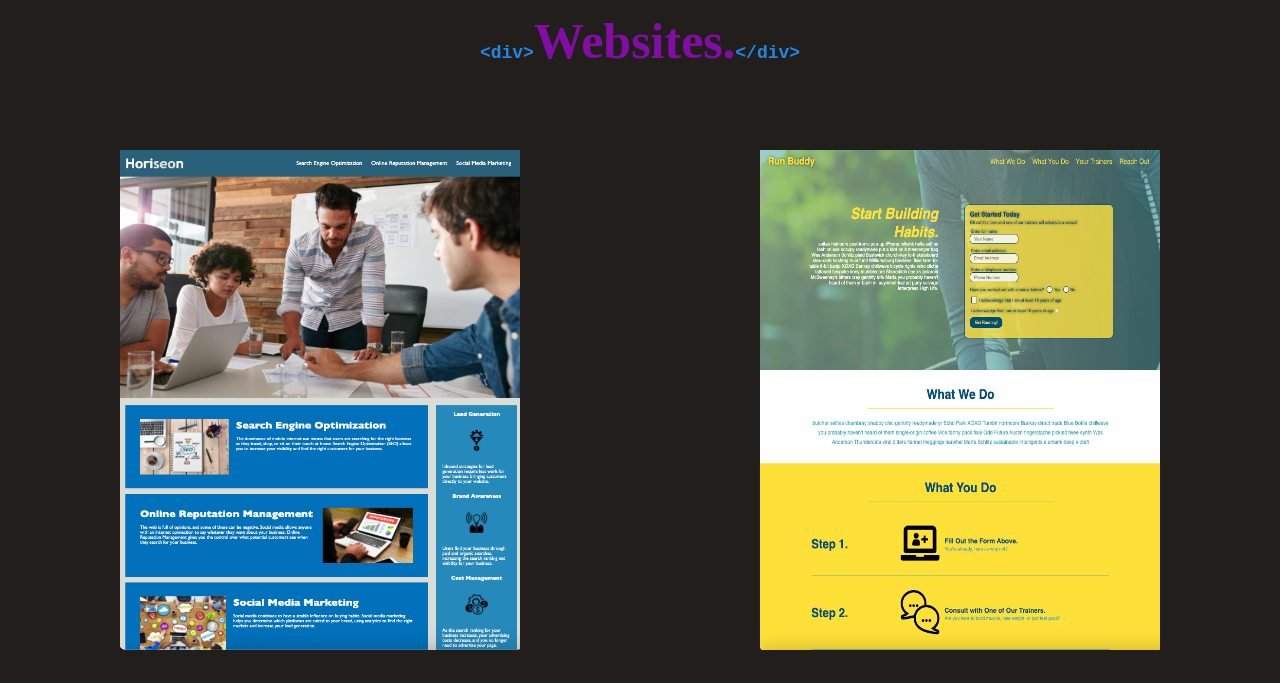
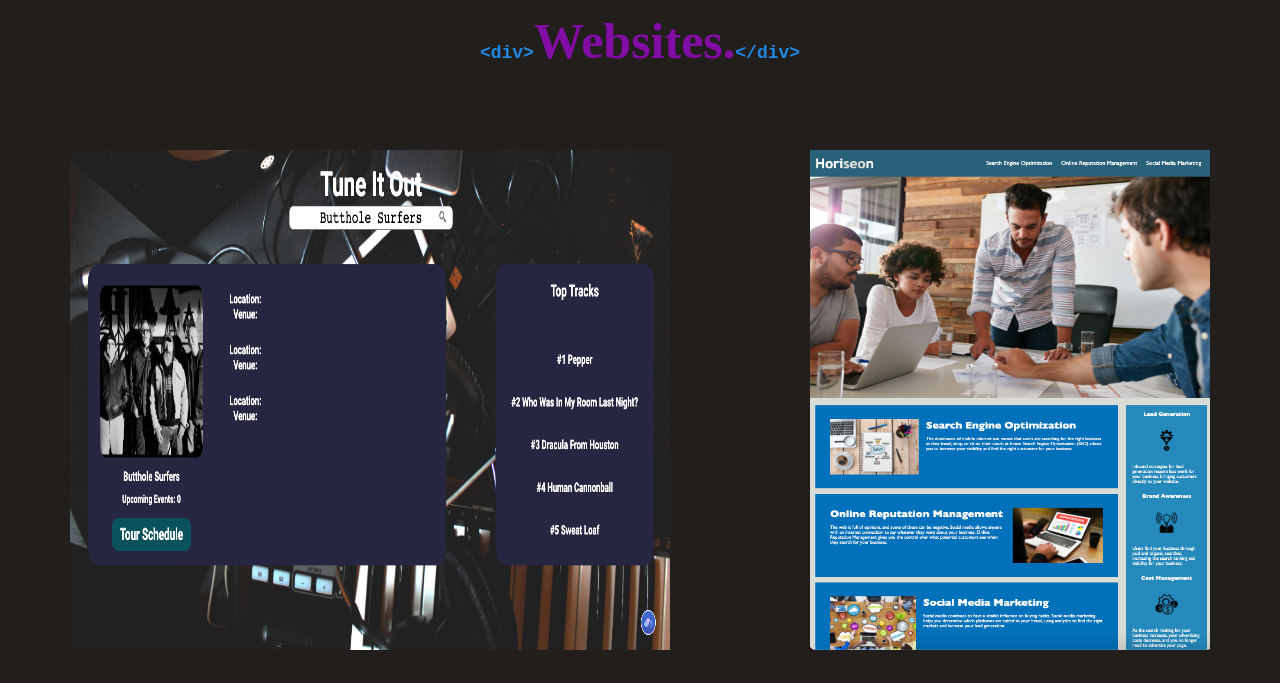
Before and after one commit to AaronCox73/MyPortfolio, a plain HTML site: page index.html in a window 1280 px wide. Shown: the part 776-1459 px from the top of the page. Drawn offline with Linux system fonts and the light colour scheme.

Commit message:
updated with latest project

```diff
--- a/css/portfolio.css
+++ b/css/portfolio.css
@@ -47,8 +47,10 @@ h4 {color: #820DA4;font-size: 50px; text-align: center; margin-bottom: 80px;}
 
 .container {display: flex; justify-content: space-around; }
 
+.web-img-1 {width: 600px; height: 500px; margin-bottom: 50px;}
 .web-img {width: 400px; height: 500px; margin-bottom: 50px;}
 .web-img:hover {transform: scale(1.2);}
+.web-img-1:hover {transform: scale(1.2);}
 
 .videos {margin-bottom: 70px;}
 
--- a/index.html
+++ b/index.html
@@ -73,13 +73,13 @@
                     class="div-color">&lt;/div&gt;</span>
             </h4>
             <div class="container">
-                <li> <a href="https://aaroncox73.github.io/SEO/"> <img class="web-img"
-                            src="./css/images/Screen Shot 2021-08-07 at 3.11.22 PM.png"
+                <li> <a href="https://johnson90cm.github.io/tune-it-out/"> <img class="web-img-1"
+                            src="./css/images/Screen Shot 2021-09-12 at 10.32.31 PM.png"
                             alt="image of website i've built" /></a>
                 </li>
                 <li>
                     <a href="https://aaroncox73.github.io/run-buddy2/"> <img class="web-img"
-                            src="./css/images/Screen Shot 2021-08-07 at 3.16.49 PM.png"
+                            src="./css/images/Screen Shot 2021-08-07 at 3.11.22 PM.png"
                             alt="image of website i've built" /></a>
                 </li>
             </div>
```
Also changed, not shown: css/Screen Shot 2021-08-07 at 3.16.49 PM.png (renamed from css/images/Screen Shot 2021-08-07 at 3.16.49 PM.png), css/images/Screen Shot 2021-09-12 at 10.32.31 PM.png (added), 1 other file.
